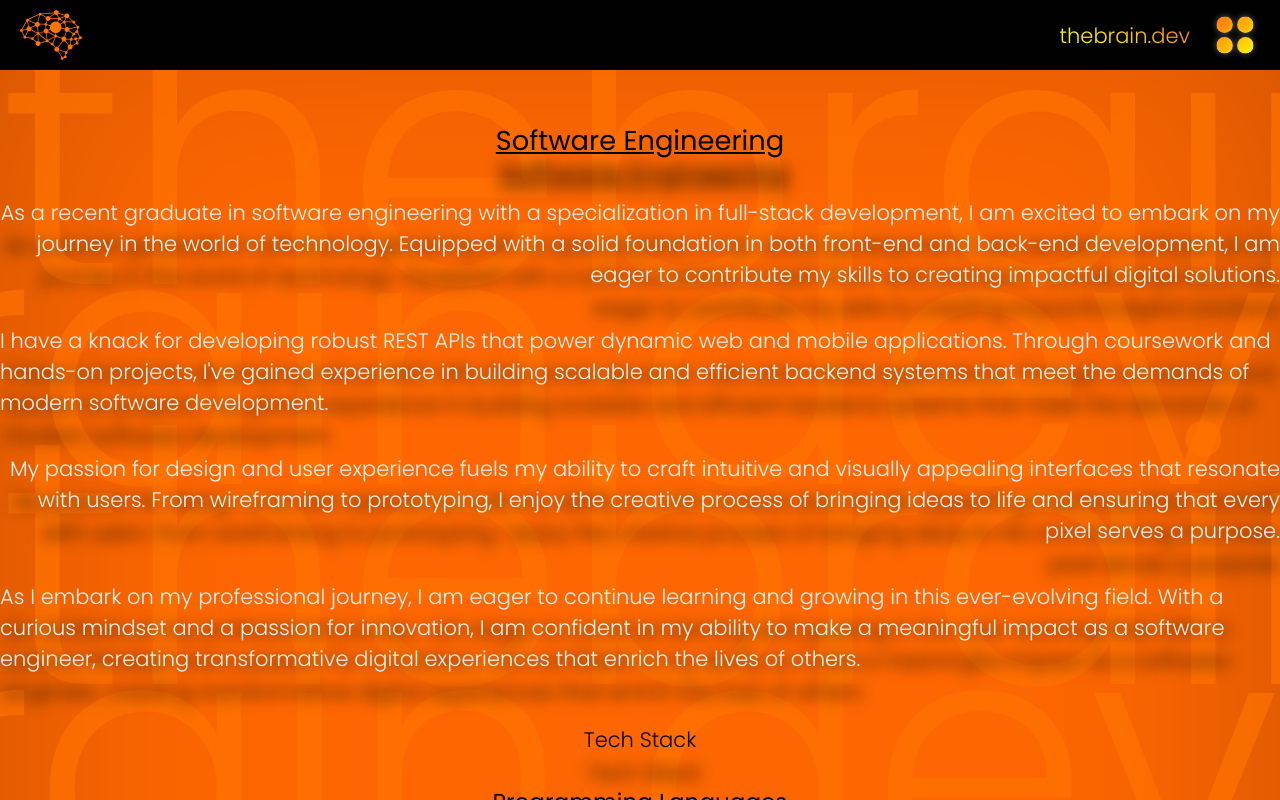
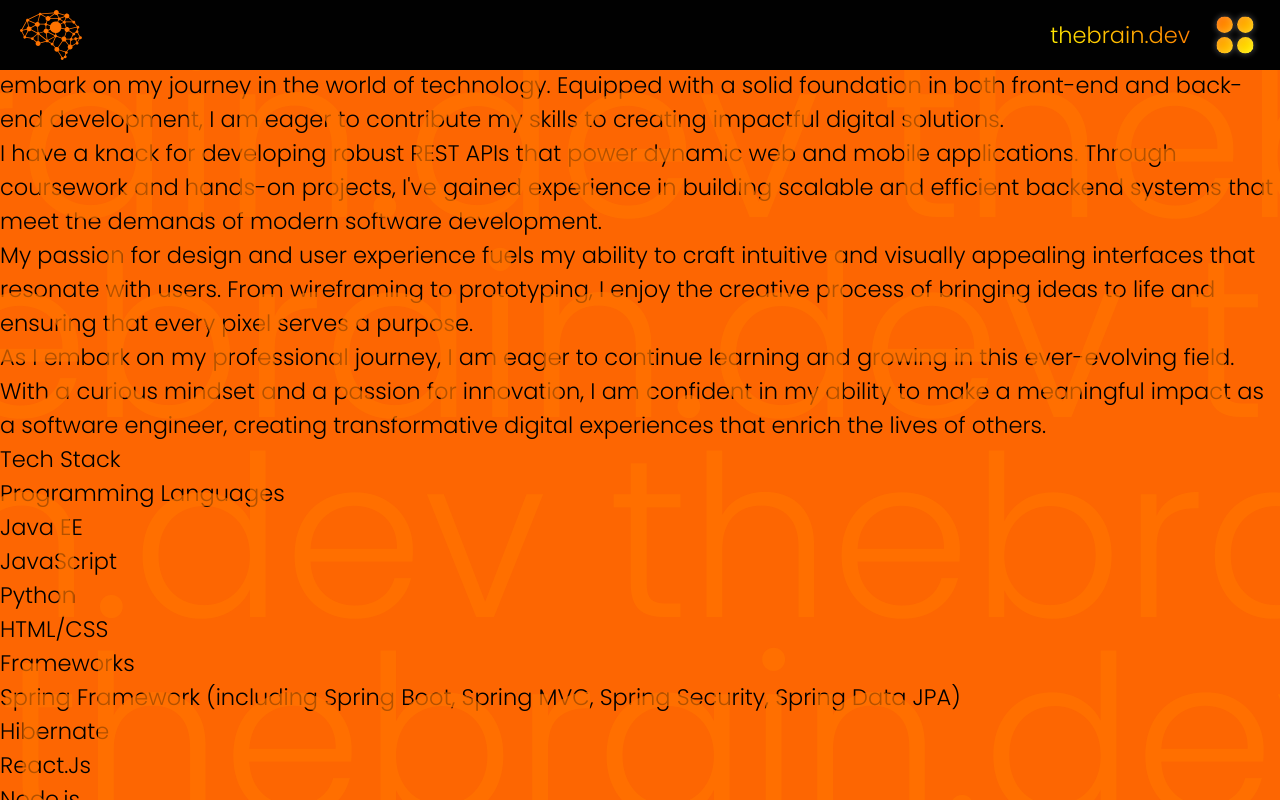
Before and after one commit to thebrain365/the-brain-website, a React (Create React App) app: page /services in a window 1280 px wide. Shown: the top 800 px of the page. Built offline with nearby package versions, Linux system fonts and the light colour scheme.

Commit message:
Refactored the app.scss stylings

```diff
--- a/src/assets/styles/_variables.scss
+++ b/src/assets/styles/_variables.scss
@@ -16,7 +16,7 @@ $xs-font-size: 10px;
 $sm-font-size: $xs-font-size * 1.5;
 $md-font-size: $sm-font-size * 1.5;
 $lg-font-size: $md-font-size * 1.5;
-$xl-font-size: $xl-font-size * 1.5;
+$xl-font-size: $lg-font-size * 1.5;
 
 $base-font-weight: 300;
 $heading-font-weight: 500;
@@ -31,6 +31,8 @@ $md-spacing: $sm-spacing * 2;
 $lg-spacing: $md-spacing * 2;
 $xl-spacing: $lg-spacing * 2;
 
+$navbar-height: 70px;
+
 // Border and Radius
 
 // $border-radius: 4px
--- a/src/assets/styles/components/app.scss
+++ b/src/assets/styles/components/app.scss
@@ -2,24 +2,25 @@
    font-family: $base-font;
    font-size: $md-font-size;
    font-weight: $base-font-weight;
-   background: #fd6602;
+   background: $accent-3;
 
-   @include lg {
-      box-shadow: 0 0 720px 0px inset rgba($dark, $alpha: .2);
-   }
+   // @include lg {
+   //    box-shadow: 0 0 720px 0px inset rgba($dark, $alpha: .2);
+   // }
 
    #app-bg {
       position: fixed;
       width: 100%;
       height: 100svh;
+      margin-top: $navbar-height;
       display: flex;
       flex-direction: column;
       justify-content: space-around;
       align-items: start;
       color: rgba($accent-2, $alpha: .70);
       text-shadow: none;
-      // font-size: 70px;
       text-wrap: nowrap;
+      font-size: 10em;
 
       h1 {
          position: relative;
@@ -27,14 +28,22 @@
          padding: 0;
          margin: 0;
          height: 0;
-      }
 
-      .label {
-         // font-size: 5em;
-      }
+         &:nth-child(1) {
+            transform: translateX(-10%);
+         }
 
-      #label-2, #label-4 {
-         align-self: self-end;
+         &:nth-child(2) {
+            transform: translateX(-30%);
+         }
+
+         &:nth-child(3) {
+            transform: translateX(-40%);
+         }
+
+         &:nth-child(4) {
+            transform: translateX(-0%);
+         }
       }
    }
 }
--- a/src/assets/styles/components/navbar.scss
+++ b/src/assets/styles/components/navbar.scss
@@ -37,7 +37,7 @@
 #navbar-title {
    margin-right: 20px;
    color: transparent;
-   background: $accent-gradient;
+   background: linear-gradient(225deg, $accent-2, $accent-1);
    background-clip: text;
    -webkit-background-clip: text;
 }
--- a/src/assets/styles/pages/about-me.scss
+++ b/src/assets/styles/pages/about-me.scss
@@ -1,4 +1,4 @@
 #about-me {
-   position: relative;
-   background-color: transparent;
+   // position: relative;
+   // background-color: transparent;
 }
--- a/src/assets/styles/pages/home.scss
+++ b/src/assets/styles/pages/home.scss
@@ -1,7 +1,7 @@
 #home {
-   background-color: transparent;
-   color: $light;
-   text-shadow: 4px 33px 15px $dark;
+   // background-color: transparent;
+   // color: $dark;
+   // text-shadow: 4px 33px 15px $dark;
 
    // section {
    //    position: relative;
--- a/src/assets/styles/pages/services.scss
+++ b/src/assets/styles/pages/services.scss
@@ -1,63 +1,63 @@
 #services {
-   background-color: transparent;
-   color: $light;
-   text-shadow: 4px 33px 15px $dark;
-   padding-top: 120px;
+   // background-color: transparent;
+   // color: $light;
+   // text-shadow: 4px 33px 15px $dark;
+   // padding-top: 120px;
 
-   section {
-      position: relative;
-      display: flex;
-      flex-direction: column;
-      justify-content: center;
-      align-items: center;
-      min-height: 100svh;
-      width: 100%;
-      padding-top: 50px;
+   // section {
+   //    position: relative;
+   //    display: flex;
+   //    flex-direction: column;
+   //    justify-content: center;
+   //    align-items: center;
+   //    min-height: 100svh;
+   //    width: 100%;
+   //    padding-top: 50px;
 
-      &:first-child {
-         padding-top: 0;
-      }
+   //    &:first-child {
+   //       padding-top: 0;
+   //    }
 
-      h3 {
-         margin-top: 50px;
-         text-align: center;
-         color: $dark;
-      }
+   //    h3 {
+   //       margin-top: 50px;
+   //       text-align: center;
+   //       color: $dark;
+   //    }
 
-      p {
-         margin: 35px auto;
+   //    p {
+   //       margin: 35px auto;
 
-         &:last-child {
-            margin-bottom: 0px;
-         }
+   //       &:last-child {
+   //          margin-bottom: 0px;
+   //       }
 
-         &:nth-child(odd) {
-            text-align: end;
-         }
-      }
+   //       &:nth-child(odd) {
+   //          text-align: end;
+   //       }
+   //    }
 
-      h4 {
-         text-align: center;
-         font-size: 1.1em;
-         font-weight: 400;
-         margin-top: 30px;
-         color: $dark;
-      }
+   //    h4 {
+   //       text-align: center;
+   //       font-size: 1.1em;
+   //       font-weight: 400;
+   //       margin-top: 30px;
+   //       color: $dark;
+   //    }
 
-      ul {
-         list-style: none;
-         line-height: 2.2em;
-         text-align: center;
-         margin-top: 20px;
-      }
-   }
+   //    ul {
+   //       list-style: none;
+   //       line-height: 2.2em;
+   //       text-align: center;
+   //       margin-top: 20px;
+   //    }
+   // }
 
-   .service-title {
-      font-size: 1.3em;
-      font-weight: 400;
-      margin-bottom: 0px;
-      color: $dark;
-      text-align: center;
-      text-decoration: underline;
-   }
+   // .service-title {
+   //    font-size: 1.3em;
+   //    font-weight: 400;
+   //    margin-bottom: 0px;
+   //    color: $dark;
+   //    text-align: center;
+   //    text-decoration: underline;
+   // }
 }
--- a/src/index.css
+++ b/src/index.css
@@ -11,29 +11,24 @@
 }
 
 #app-container {
-  position: relative;
   font-family: poppins;
-  font-size: 21px;
+  font-size: 22.5px;
   font-weight: 300;
   background: #fd6602;
-}
-@media (min-width: 960px) {
-  #app-container {
-    box-shadow: 0 0 720px 0px inset rgba(1, 1, 1, 0.2);
-  }
 }
 #app-container #app-bg {
   position: fixed;
   width: 100%;
   height: 100svh;
+  margin-top: 70px;
   display: flex;
   flex-direction: column;
   justify-content: space-around;
   align-items: start;
   color: rgba(255, 115, 0, 0.7);
   text-shadow: none;
-  font-size: 70px;
   text-wrap: nowrap;
+  font-size: 10em;
 }
 #app-container #app-bg h1 {
   position: relative;
@@ -42,11 +37,17 @@
   margin: 0;
   height: 0;
 }
-#app-container #app-bg .label {
-  font-size: 5em;
+#app-container #app-bg h1:nth-child(1) {
+  transform: translateX(-10%);
 }
-#app-container #app-bg #label-2, #app-container #app-bg #label-4 {
-  align-self: self-end;
+#app-container #app-bg h1:nth-child(2) {
+  transform: translateX(-30%);
+}
+#app-container #app-bg h1:nth-child(3) {
+  transform: translateX(-40%);
+}
+#app-container #app-bg h1:nth-child(4) {
+  transform: translateX(0%);
 }
 
 #navbar {
@@ -88,7 +89,7 @@
 #navbar-title {
   margin-right: 20px;
   color: transparent;
-  background: linear-gradient(30deg, #fff500 30%, #ff7300);
+  background: linear-gradient(225deg, #ff7300, #fff500);
   background-clip: text;
   -webkit-background-clip: text;
 }
@@ -142,103 +143,3 @@
   background: inherit;
   padding: 20px 80px;
 }
-
-#home {
-  background-color: transparent;
-  color: #f5f5f5;
-  text-shadow: 4px 33px 15px #010101;
-}
-
-#services {
-  background-color: transparent;
-  color: #f5f5f5;
-  text-shadow: 4px 33px 15px #010101;
-  padding-top: 120px;
-}
-#services section {
-  position: relative;
-  display: flex;
-  flex-direction: column;
-  justify-content: center;
-  align-items: center;
-  min-height: 100svh;
-  width: 100%;
-  padding-top: 50px;
-}
-#services section:first-child {
-  padding-top: 0;
-}
-#services section h3 {
-  margin-top: 50px;
-  text-align: center;
-  color: #010101;
-}
-#services section p {
-  margin: 35px auto;
-}
-#services section p:last-child {
-  margin-bottom: 0px;
-}
-#services section p:nth-child(odd) {
-  text-align: end;
-}
-#services section h4 {
-  text-align: center;
-  font-size: 1.1em;
-  font-weight: 400;
-  margin-top: 30px;
-  color: #010101;
-}
-#services section ul {
-  list-style: none;
-  line-height: 2.2em;
-  text-align: center;
-  margin-top: 20px;
-}
-#services .service-title {
-  font-size: 1.3em;
-  font-weight: 400;
-  margin-bottom: 0px;
-  color: #010101;
-  text-align: center;
-  text-decoration: underline;
-}
-
-#portfolio {
-  position: relative;
-  padding-top: 100px;
-  background-color: transparent;
-}
-#portfolio #page-title {
-  margin-top: 0px;
-  margin-bottom: 50px;
-  color: #000;
-  font-size: 1.8em;
-  font-weight: 500;
-}
-#portfolio h1, #portfolio h2, #portfolio h3 {
-  user-select: none;
-}
-#portfolio .project {
-  border-bottom: 1px solid #000;
-}
-#portfolio #education #wits-content h3 {
-  color: #000;
-}
-#portfolio .section-title {
-  border-bottom: 1px solid #000;
-  color: #000;
-}
-#portfolio .content {
-  opacity: 0;
-  height: 0;
-  visibility: hidden;
-}
-#portfolio .up-arrow {
-  text-align: end;
-}
-
-#about-me {
-  position: relative;
-  background-color: transparent;
-}
```
Also changed, not shown: src/assets/styles/pages/portfolio.scss (+43 -43 lines).
